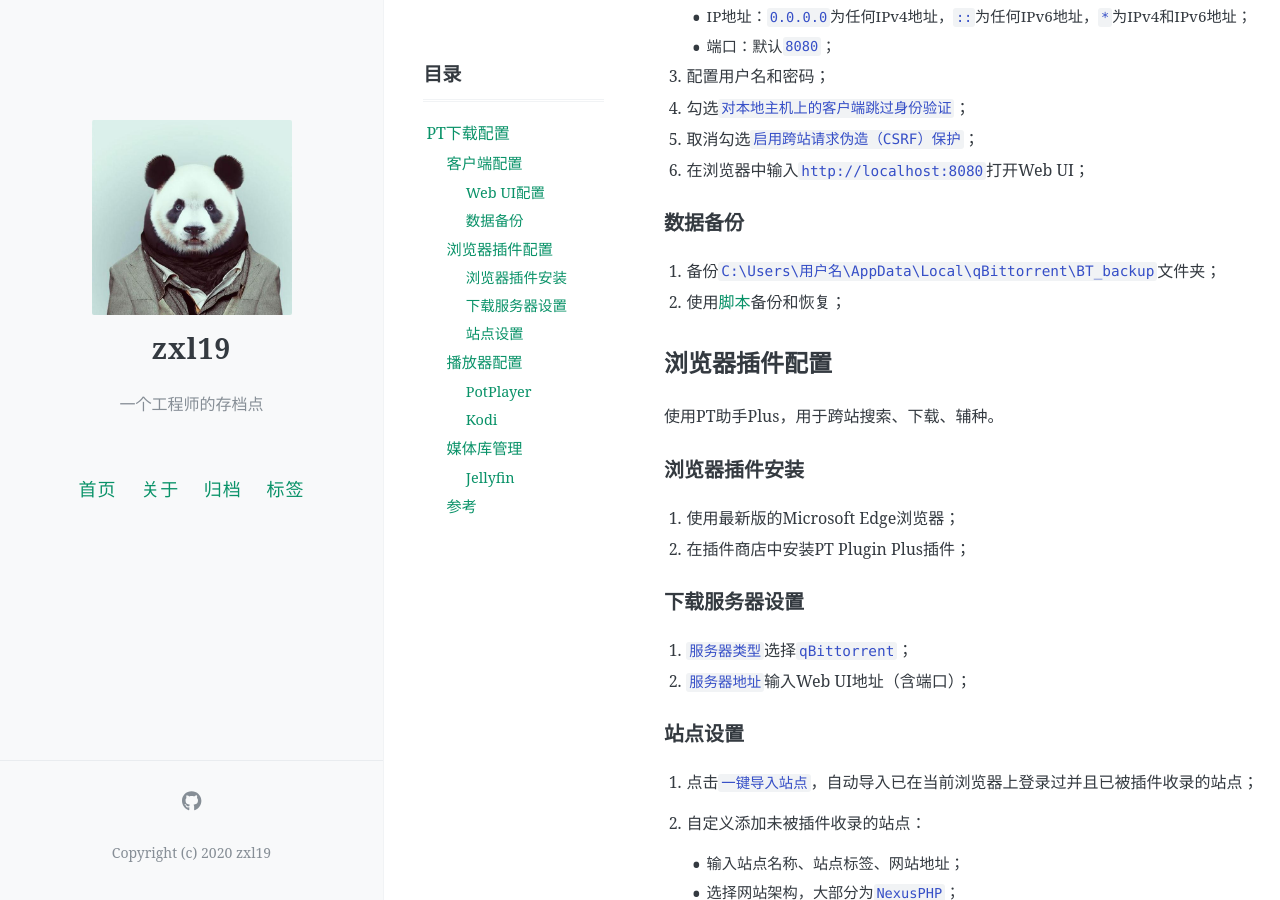
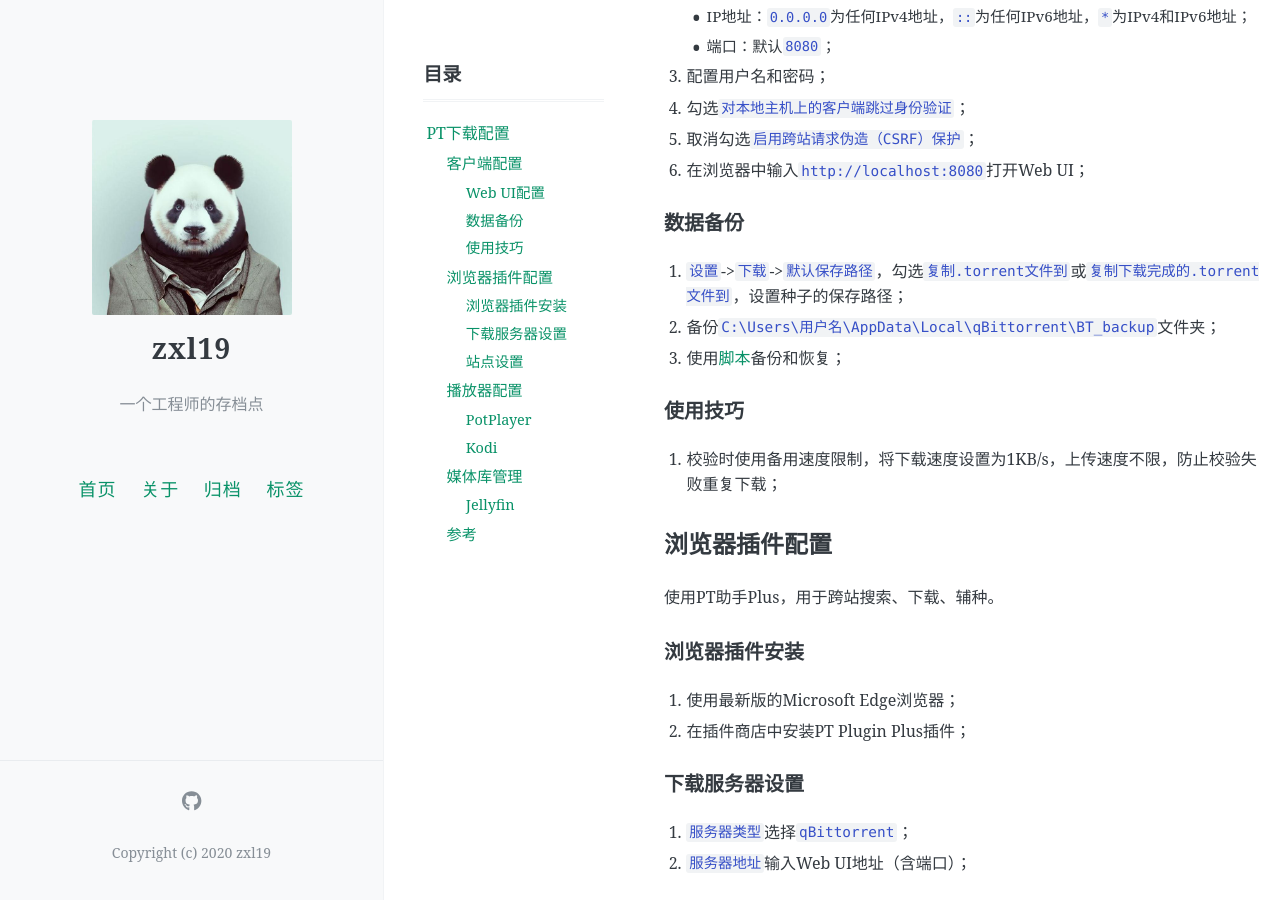
Before and after one commit to zxl19/zxl19.github.io, a Jekyll site: the page built from _posts/2023-09-07-pt-setup.md, in a window 1280 px wide and 900 px high, scrolled down 444 px. Built offline with Jekyll 4.4.1, drawn with Linux system fonts in a browser that asks for light colours; comment, search, counter and statistics services are not loaded.

Commit message:
Update 2023-09-07-pt-setup.md

```diff
--- a/_posts/2023-09-07-pt-setup.md
+++ b/_posts/2023-09-07-pt-setup.md
@@ -32,8 +32,13 @@ pinned: false
 
 ### 数据备份
 
-1. 备份`C:\Users\用户名\AppData\Local\qBittorrent\BT_backup`文件夹；
-2. 使用[脚本](https://www.chiphell.com/thread-2458627-1-1.html)备份和恢复；
+1. `设置`->`下载`->`默认保存路径`，勾选`复制.torrent文件到`或`复制下载完成的.torrent文件到`，设置种子的保存路径；
+2. 备份`C:\Users\用户名\AppData\Local\qBittorrent\BT_backup`文件夹；
+3. 使用[脚本](https://www.chiphell.com/thread-2458627-1-1.html)备份和恢复；
+
+### 使用技巧
+
+1. 校验时使用备用速度限制，将下载速度设置为1KB/s，上传速度不限，防止校验失败重复下载；
 
 ## 浏览器插件配置
 
```
